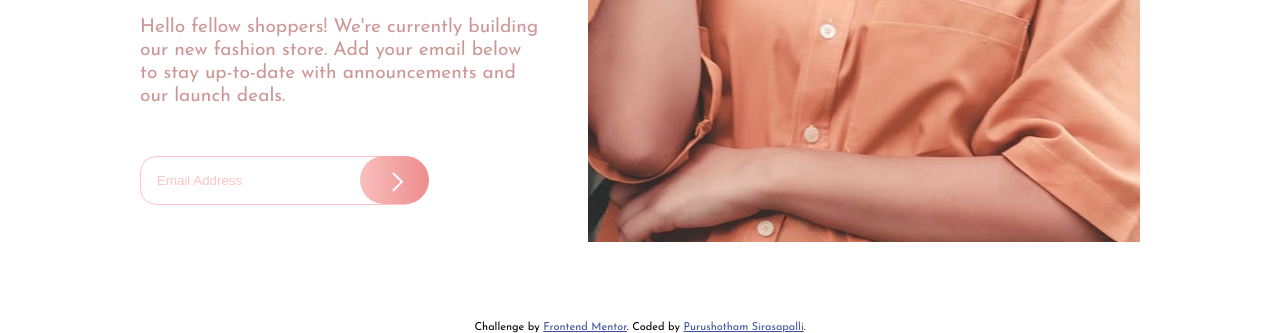
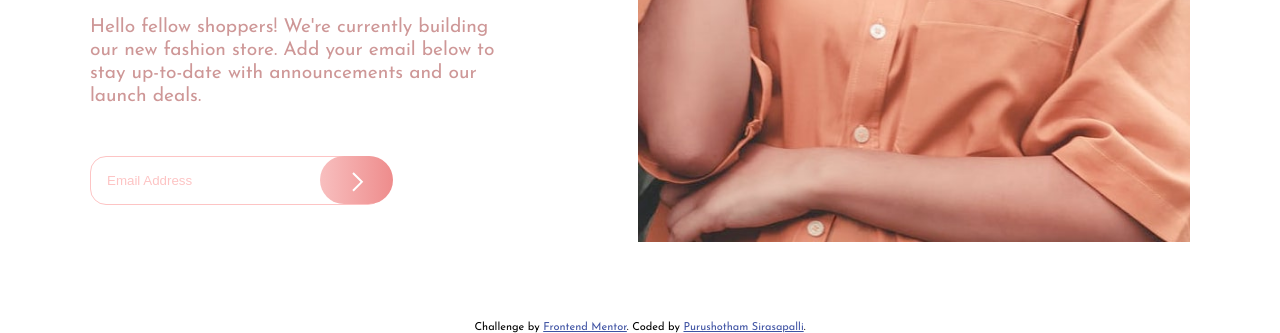
Before and after one commit to purushotham91/base-apparel-coming-soon, a website: page index.html in a window 1280 px wide. Shown: the part 562-895 px from the top of the page. Drawn offline with Linux system fonts and the light colour scheme.

```diff
--- a/scripts/controller.js
+++ b/scripts/controller.js
@@ -15,7 +15,7 @@
 });
 
 const isEmailValid = function (email) {
-  if (email.includes("@") && email.includes(".")) {
+  if ((email.includes("@") && email.includes(".")) || email === "") {
     return true;
   }
   return false;
--- a/scss/styles.scss
+++ b/scss/styles.scss
@@ -57,8 +57,8 @@
 .container {
   @include grid();
   @include grid2Cols();
-  column-gap: 3rem;
-  width: 1000px;
+  column-gap: 8rem;
+  width: 1100px;
   margin: 0 auto;
   margin-top: 5rem;
 }
```
Also changed, not shown: css/style.css.
